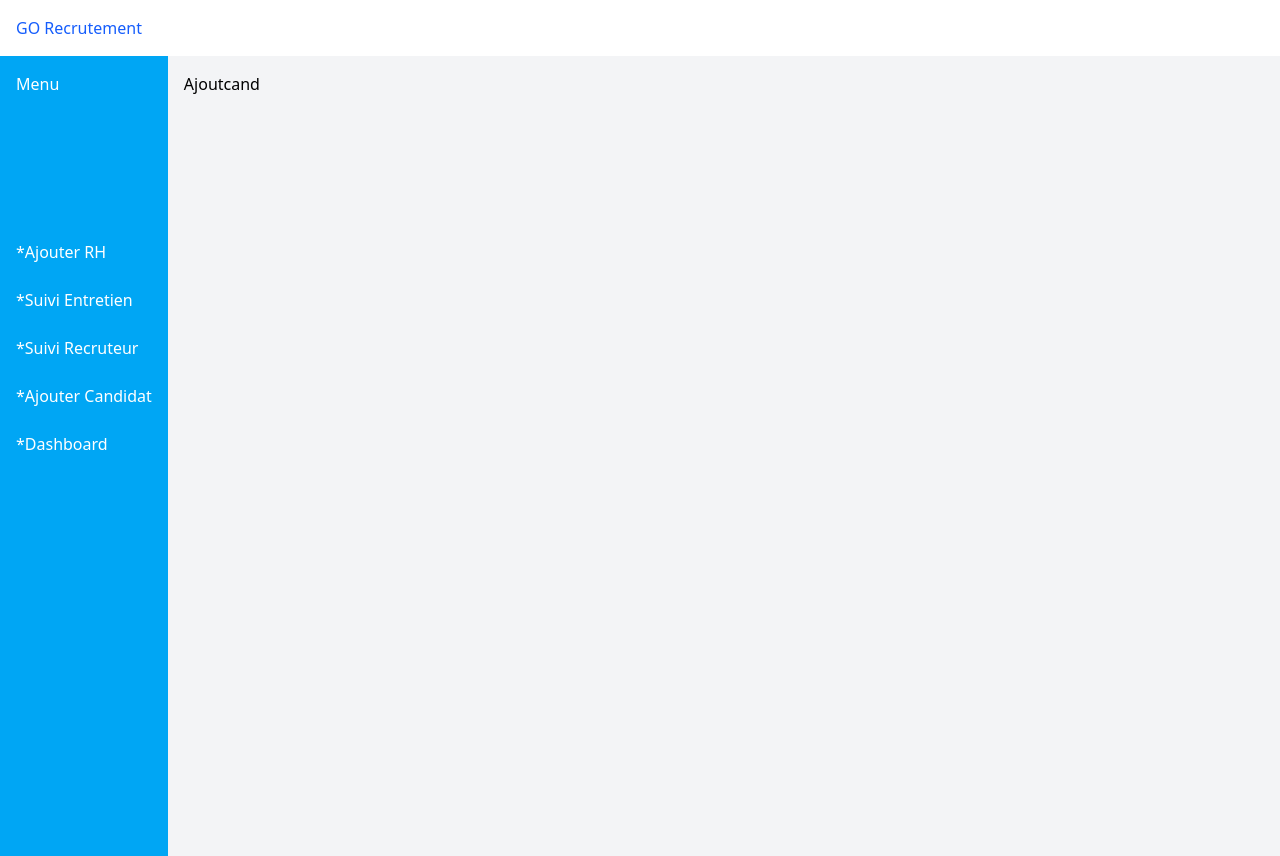
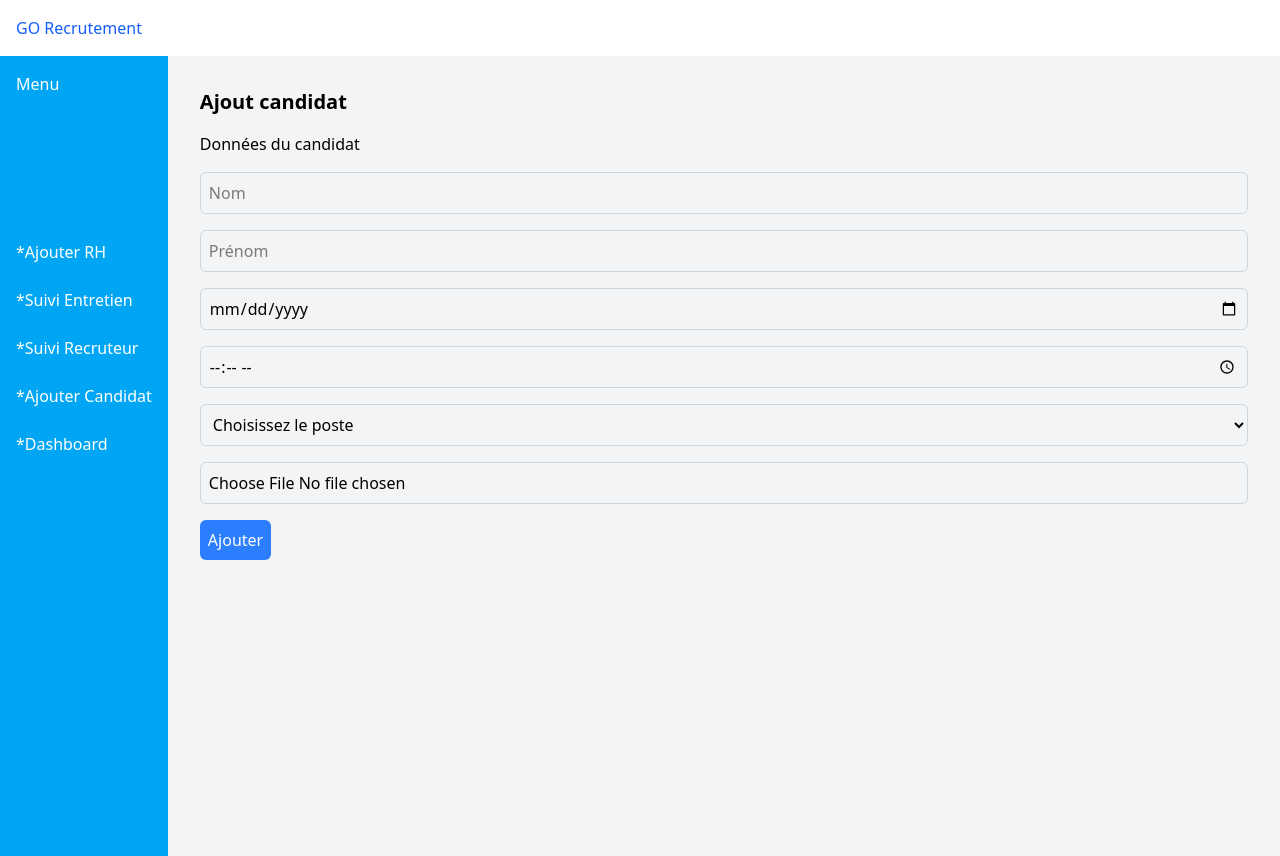
Before and after one commit to mohamedsayah97/MyServ-Frontend, a React (Vite) app: page /dashboard/ajoutcandidat in a window 1280 px wide. Built offline with nearby package versions, Linux system fonts and the light colour scheme.

Commit message:
fixing the add condidat

```diff
--- a/src/pages/Ajoutcand.jsx
+++ b/src/pages/Ajoutcand.jsx
@@ -1,8 +1,161 @@
-import React from 'react'
+import React, { useState } from 'react'
 
 const Ajoutcand = () => {
+  const [name, setName] = useState('');
+  const [lastname, setLastname] = useState('');
+  const [date, setDate] = useState('');
+  const [time, setTime] = useState('');
+  const [poste, setPoste] = useState('');
+  const [cv, setCv] = useState(null); // Changed to null for file input
+  const [candidates, setCandidates] = useState([]); // Added to store candidates
+  const [successMessage, setSuccessMessage] = useState('');
+
+  const handleNomChange = (e) => {
+    setName(e.target.value);
+  }
+
+  const handleLastnameChange = (e) => {
+    setLastname(e.target.value);
+  }
+
+  const handleDateChange = (e) => {
+    setDate(e.target.value);
+  }
+
+  const handleTimeChange = (e) => {
+    setTime(e.target.value);
+  }
+
+  const handlePostChange = (e) => { // Fixed typo in function name
+    setPoste(e.target.value);
+  }
+
+  const handleCvChange = (e) => {
+    setCv(e.target.files[0]); // For file input, we need to access files[0]
+  }
+
+  const handleAddUser = (e) => {
+    e.preventDefault(); // Prevent default form submission behavior
+
+    if (name && lastname && date && time && poste && cv) {
+      const newCandidate = {
+        id: Date.now(), // Fixed: Date.now() not date.now()
+        name,
+        lastname,
+        date,
+        time,
+        poste,
+        cvName: cv.name // Store the file name
+      };
+
+      setCandidates([...candidates, newCandidate]);
+      setName('');
+      setLastname('');
+      setDate('');
+      setTime('');
+      setPoste('');
+      setCv(null);
+
+      setSuccessMessage('Candidat ajouté avec succès !');
+      setTimeout(() => {
+        setSuccessMessage('');
+      }, 3000);
+    } else {
+      alert('Veuillez remplir tous les champs');
+    }
+  }
+
   return (
-    <div>Ajoutcand</div>
+    <div className="p-4">
+      <h2 className="text-xl font-bold mb-4">Ajout candidat</h2>
+      <p className="mb-4">Données du candidat</p>
+
+      <form onSubmit={handleAddUser}> {/* Use onSubmit on form instead of button click */}
+        <input
+          type='text'
+          value={name}
+          placeholder='Nom'
+          onChange={handleNomChange}
+          className='border border-gray-300 rounded-md p-2 w-full mb-4'
+          required
+        />
+
+        <input
+          type='text'
+          value={lastname}
+          placeholder='Prénom'
+          onChange={handleLastnameChange}
+          className='border border-gray-300 rounded-md p-2 w-full mb-4'
+          required
+        />
+
+        <input
+          type='date'
+          value={date}
+          onChange={handleDateChange}
+          className='border border-gray-300 rounded-md p-2 w-full mb-4'
+          required
+        />
+
+        <input
+          type='time'
+          value={time}
+          onChange={handleTimeChange}
+          className='border border-gray-300 rounded-md p-2 w-full mb-4'
+          required
+        />
+
+        <select
+          value={poste}
+          className='border border-gray-300 rounded-md p-2 w-full mb-4'
+          onChange={handlePostChange}
+          required
+        >
+          <option value="">Choisissez le poste</option>
+          <option value="Développeur">Développeur</option>
+          <option value="Designer">Designer</option>
+          <option value="Chef de projet">Chef de projet</option>
+        </select>
+
+        <input
+          type='file'
+          onChange={handleCvChange}
+          className='border border-gray-300 rounded-md p-2 w-full mb-4'
+          accept=".pdf,.doc,.docx" // Specify accepted file types
+          required
+        />
+
+        {successMessage && (
+          <div className="mb-4 p-3 bg-green-100 text-green-700 rounded-md">
+            {successMessage}
+          </div>
+        )}
+
+        <button
+          type="submit"
+          className='bg-blue-500 text-white rounded-md p-2 hover:bg-blue-600'
+        >
+          Ajouter
+        </button>
+      </form>
+
+      {/* Display list of candidates */}
+      {candidates.length > 0 && (
+        <div className="mt-8">
+          <h3 className="font-bold mb-2">Liste des candidats :</h3>
+          <ul className="space-y-4">
+            {candidates.map((candidate) => (
+              <li key={candidate.id} className="p-4 border rounded-md">
+                <p><strong>Nom :</strong> {candidate.name} {candidate.lastname}</p>
+                <p><strong>Date :</strong> {candidate.date} à {candidate.time}</p>
+                <p><strong>Poste :</strong> {candidate.poste}</p>
+                <p><strong>CV :</strong> {candidate.cvName}</p>
+              </li>
+            ))}
+          </ul>
+        </div>
+      )}
+    </div>
   )
 }
 
```
